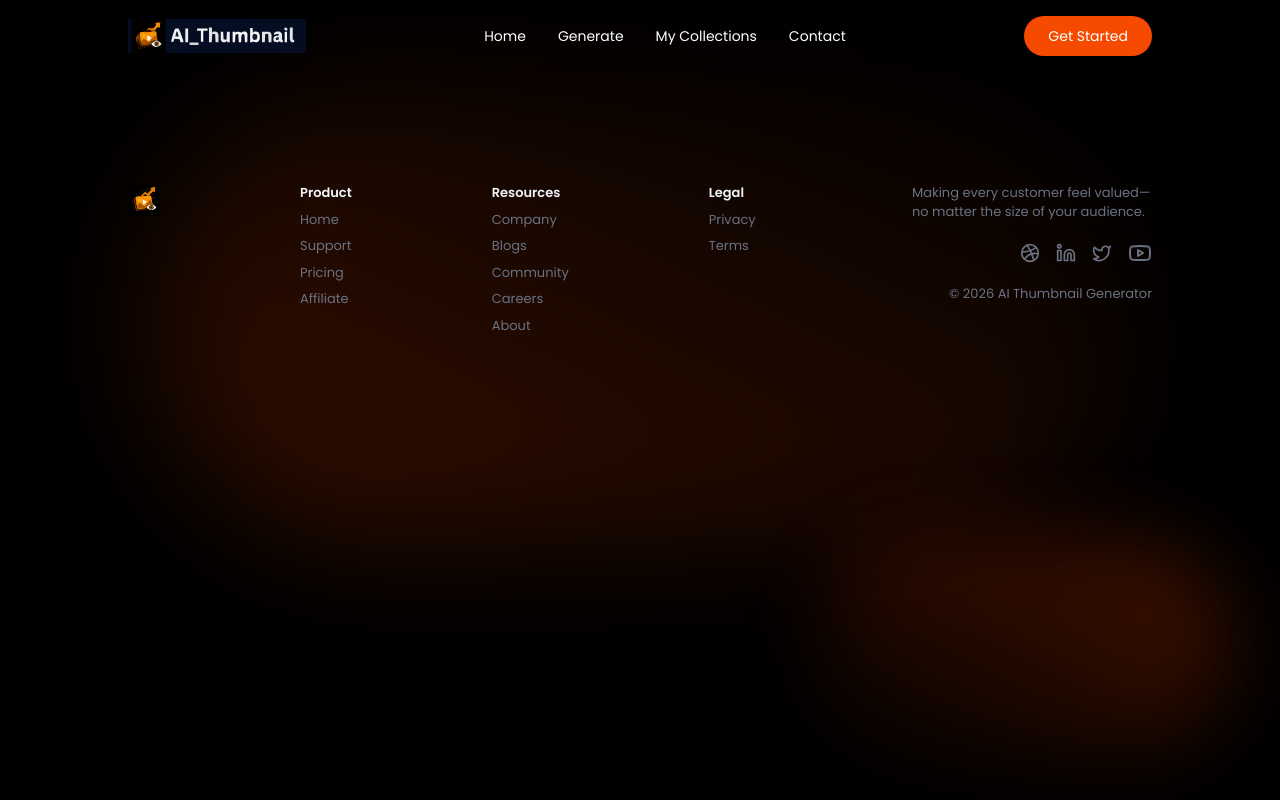
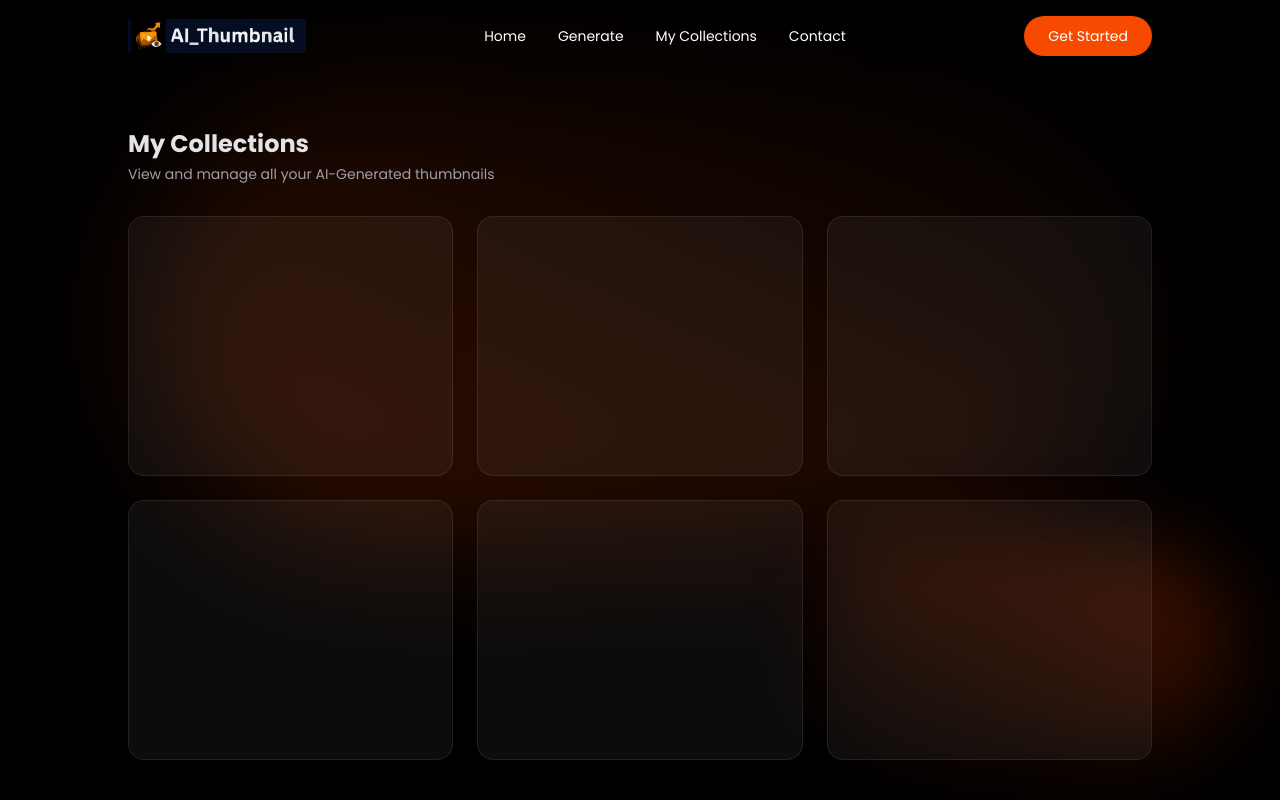
Before and after one commit to VanshitSinghChauhan/Thumbnail-Generator, a React (Vite) app in the folder frontend/react_js/reactjs/: page /my-generations in a window 1280 px wide. Shown: the top 800 px of the page. Built offline with nearby package versions, Linux system fonts and the light colour scheme.

Commit message:
default loading state

```diff
--- a/frontend/react_js/reactjs/src/components/ColorSchemeSelector.tsx
+++ b/frontend/react_js/reactjs/src/components/ColorSchemeSelector.tsx
@@ -3,7 +3,7 @@ import { colorSchemes } from "../assets/assets"
 const ColorSchemeSelector = ({value, onChange} : {value: string; onChange: (scheme: string) => void}) => {
   return (
     <div className='space-y-3'>
-        <label className="block text-sm font-medium text-gray-700 dark:text-gray-300">Color Scheme</label>
+        <label className="block text-sm font-medium text-zinc-700 dark:text-zinc-300">Color Scheme</label>
         <div className="grid grid-cols-6 gap-3">
             {colorSchemes.map((scheme) => (
                 <button
@@ -23,7 +23,7 @@ const ColorSchemeSelector = ({value, onChange} : {value: string; onChange: (sche
                 </button>
             ))}
         </div>
-        <p className="text-xs text-gray-400">Selected: {colorSchemes.find((s) => s.id === value)?.name || "None"}</p>
+        <p className="text-xs text-zinc-400">Selected: {colorSchemes.find((s) => s.id === value)?.name || "None"}</p>
     </div>
   )
 }
--- a/frontend/react_js/reactjs/src/components/StyleSelector.tsx
+++ b/frontend/react_js/reactjs/src/components/StyleSelector.tsx
@@ -19,7 +19,7 @@ const StyleSelector = ({value, isOpen, onChange, setIsOpen} : {value: ThumbnailS
 
     return (
     <div className="relative space-y-3 dark">
-        <label className="block text-sm font-medium text-gray-700 dark:text-gray-300">Style</label>
+        <label className="block text-sm font-medium text-zinc-700 dark:text-zinc-300">Style</label>
         <button
         type="button"
         onClick={()=>setIsOpen(!isOpen)}
@@ -29,10 +29,10 @@ const StyleSelector = ({value, isOpen, onChange, setIsOpen} : {value: ThumbnailS
                     {styleIcons[value]}
                     <span>{value}</span>
                 </div>
-                <p className="text-xs text-gray-400">{styleDescriptions[value]}</p>
+                <p className="text-xs text-zinc-400">{styleDescriptions[value]}</p>
 
             </div>
-            <ChevronDownIcon className={['h-5 w-5 text-gray-400 transition-transformation', isOpen && 'rotate-180'].join(' ')}/>
+            <ChevronDownIcon className={['h-5 w-5 text-zinc-400 transition-transformation', isOpen && 'rotate-180'].join(' ')}/>
 
         </button>
         {isOpen && (
--- a/frontend/react_js/reactjs/src/pages/Generate.tsx
+++ b/frontend/react_js/reactjs/src/pages/Generate.tsx
@@ -100,7 +100,7 @@ const Generate = () => {
             {/*Right Panel */}
             <div>
               <div className="p-6 rounded-2xl bg-white/8 border border-white/10 shadow-xl">
-                <h2 className="text-lg font-semibold text-gray-100 mb-4">Preview</h2>
+                <h2 className="text-lg font-semibold text-zinc-100 mb-4">Preview</h2>
                 <PreviewPanel thumbnail={thumbnail} isLoading={loading} aspectRatio={aspectRatio}/>
               </div>
             </div>
--- a/frontend/react_js/reactjs/src/pages/MyGeneration.tsx
+++ b/frontend/react_js/reactjs/src/pages/MyGeneration.tsx
@@ -1,10 +1,50 @@
+import type { IThumbnail } from "../assets/assets";
+import { useState, useEffect } from "react";
 import SoftBackdrop from "../components/SoftBackdrop";
 
 export const MyGeneration = () => {
+
+  const [thumbnails, setThumbnails] = useState<IThumbnail>([])
+  const [loading, setLoading] = useState(true)
+
+  const fetchThumbnails = async()=>{
+    setThumbnails(dummyThumbnails as unknown as IThumbnail[])
+    //setLoading(false)
+  }
+  const handleDownlaod = (image_url: string) => {
+    window.open(image_url, '_blank')
+  }
+
+  const handleDelete = (id: string)=>{
+    console.log(id)
+  }
+
+
+  useEffect(()=>{
+    fetchThumbnails()
+  }, [])
+
+
   return (
     <>
       <SoftBackdrop />
+      <div className="mt-32 min-h-screen px-6 md:px-16 lg:px-24 xl:px-32">
 
+        <div className="mb-8 ">
+          <h1 className="text-2xl font-bold text-zinc-200">My Collections</h1>
+          <p className="text-small text-zinc-400 mt-1">View and manage all your AI-Generated thumbnails</p>
+        </div>
+
+
+        {loading && (
+          <div className="grid grid-cols-1 sm:grid-cols-2 lg:grid-cols-3 gap-6">
+            {Array.from({length : 6}).map((_, i)=>(
+              <div className="rounded-2xl bg-white/6 border border-white/10 animate-pulse h-[260px]" key={i}></div>
+            ))}
+          </div>
+        )}
+
+      </div>
     </>
   )
 }
```
